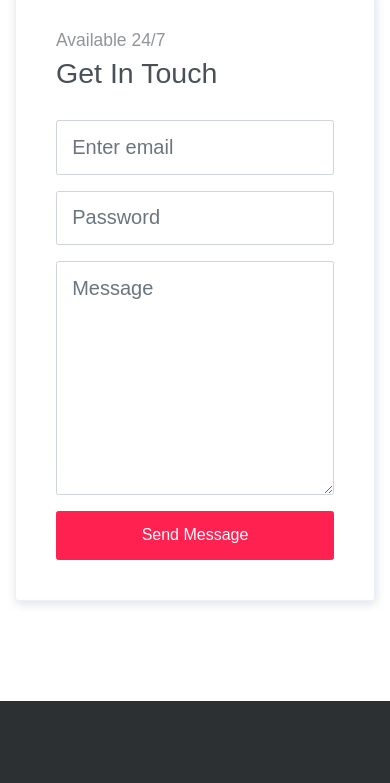
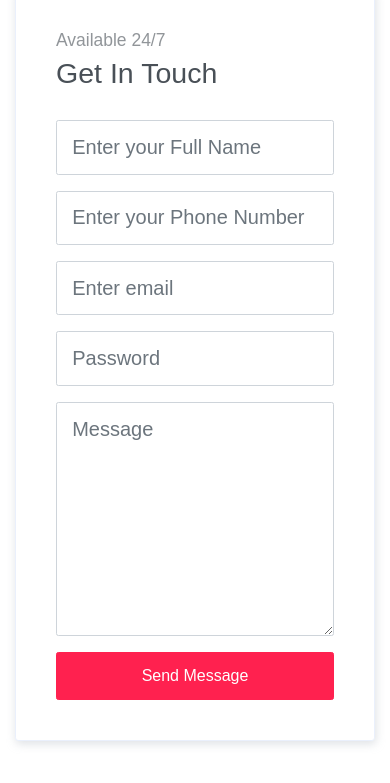
Before and after one commit to Quanta-Pixel-YouCode-2025/Brief-1-improve-organise-use-template-one-page-Abdelhafid, a website: page creative-studio/public_html/contact.html in a window 390 px wide. Shown: the part 1920-2703 px from the top of the page. Drawn offline with Linux system fonts and the light colour scheme.

Commit message:
Ajout de deux input au formulaire de contact (Name + Phone)

```diff
--- a/creative-studio/public_html/contact.html
+++ b/creative-studio/public_html/contact.html
@@ -135,6 +135,12 @@
                     <h6 class="section-title mb-4">Get In Touch</h6>
                     <form>
                         <div class="form-group">
+                            <input type="text" class="form-control form-control-lg" id="exampleInputName" aria-describedby="name" placeholder="Enter your Full Name" required>
+                        </div>
+                        <div class="form-group">
+                            <input type="tel" class="form-control form-control-lg" id="exampleInputPhone" aria-describedby="phone" placeholder="Enter your Phone Number" required>
+                        </div>
+                        <div class="form-group">
                             <input type="email" class="form-control form-control-lg" id="exampleInputEmail1" aria-describedby="emailHelp" placeholder="Enter email" required>
                         </div>
                         <div class="form-group">
```
